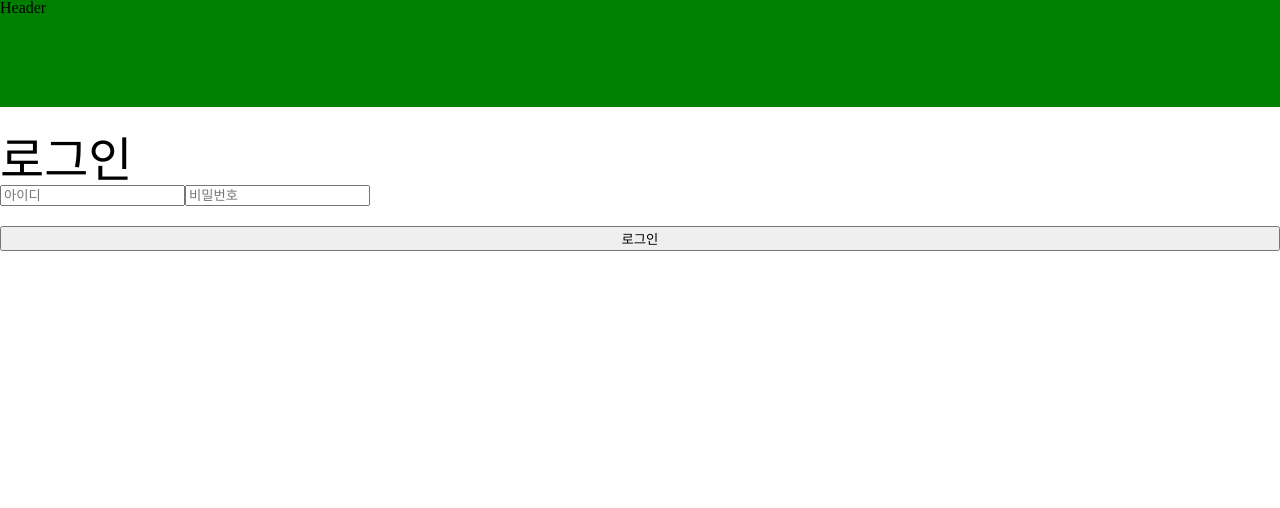
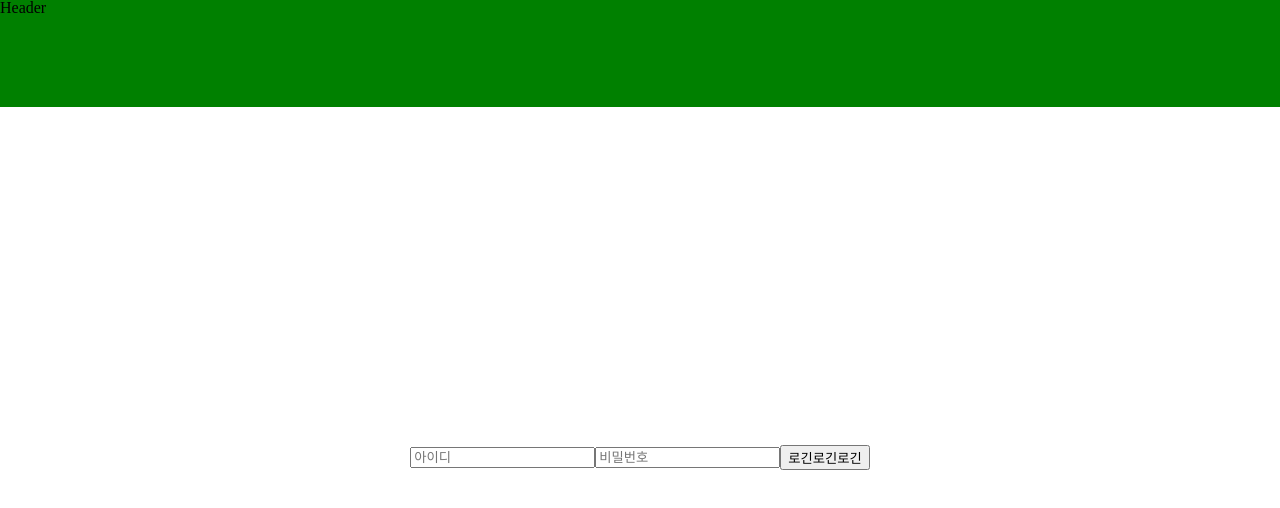
Before and after one commit to DanaKim31/compagno-client, a React (Create React App) app: page /login in a window 1280 px wide. Shown: the top 508 px of the page. Built offline with nearby package versions, Linux system fonts and the light colour scheme.

Commit message:
<fix> lostBoard : Create 정규표현식 추가

```diff
--- a/src/api/lostBoard.js
+++ b/src/api/lostBoard.js
@@ -27,8 +27,8 @@ const instanceComment = axios.create({
 // 분실 신청
 // http://localhost:8080/compagno/lostBoard
 export const createlostBoard = async (data) => {
-  // return await authorize.post("lostBoard", data);
-  return await instance.post("lostBoard", data);
+  return await authorize.post("lostBoard", data);
+  // return await instance.post("lostBoard", data);
 };
 
 // 전체 보기\
--- a/src/api/user.js
+++ b/src/api/user.js
@@ -1,6 +1,7 @@
 import axios from "axios";
 
-// http://localhost:8080/compagno/login
-export const login = async (data) => {
-  return await axios.post("http://localhost:8080/compagno/login", data);
+const instance = axios.create({ baseURL: "http://localhost:8080/compagno/" });
+
+export const loginUser = async (user) => {
+  return await instance.post("login", user);
 };
--- a/src/pages/lostBoard/CreateLostBoard.js
+++ b/src/pages/lostBoard/CreateLostBoard.js
@@ -1,13 +1,13 @@
 import { createlostBoard } from "../../api/lostBoard";
-import { useState } from "react";
+import { useState, useEffect } from "react";
 import styled from "styled-components";
-
+import { useSelector, useDispatch } from "react-redux";
 import { FaShieldDog } from "react-icons/fa6";
 import { FiMapPin } from "react-icons/fi";
 import { FaUser } from "react-icons/fa";
 import { IoSettingsOutline } from "react-icons/io5";
-// import { useSelector } from "react-redux";
 import { useNavigate } from "react-router-dom";
+import { userSave } from "../../store/user";
 
 const Div = styled.div`
   display: flex;
@@ -18,7 +18,8 @@ const Div = styled.div`
 
   input {
     margin: 5px 10px;
-    width: 30%;
+    width: 80%;
+    height: 30px;
   }
 
   h1 {
@@ -50,7 +51,47 @@ const Div = styled.div`
         display: flex;
         flex-direction: column;
         table {
-          margin-top: 20px;
+          margin-top: 10px;
+          tr {
+            height: 60px;
+            /* background-color: pink; */
+            display: flex;
+            align-items: center;
+            th {
+              border-right: 1px solid black;
+              padding-right: 50px;
+            }
+            td {
+              padding-left: 20px;
+              width: 100%;
+            }
+          }
+          td {
+            label {
+              cursor: pointer;
+              display: inline-block;
+              color: gray;
+
+              input[type="file"] {
+                display: none;
+              }
+              .images {
+                display: flex;
+
+                div {
+                  margin: 0px 20px;
+                  img {
+                    width: 200px;
+                    height: 200px;
+                  }
+                }
+              }
+            }
+            label:hover {
+              color: green;
+              font-weight: bold;
+            }
+          }
         }
       }
     }
@@ -68,7 +109,19 @@ const Div = styled.div`
 `;
 
 const CreateLostBoard = () => {
-  // const [user, setUser] = useState({});
+  const dispatch = useDispatch();
+
+  // 유저정보 가지고온다
+  const user = useSelector((state) => {
+    return state.user;
+  });
+
+  useEffect(() => {
+    const token = localStorage.getItem("token");
+    if (token !== null) {
+      dispatch(userSave(JSON.parse(localStorage.getItem("user"))));
+    }
+  }, []);
 
   const [userNickname, setUserNickname] = useState("");
   const [userPhone, setUserPhone] = useState("");
@@ -84,23 +137,22 @@ const CreateLostBoard = () => {
   const [lostAnimalRFID, setLostAnimalRFID] = useState("");
   const [images, setImages] = useState([]);
 
-  // const info = useSelector((state) => {
-  //   return state.user;
-  // });
-
-  // useEffect(() => {
-  //   if (Object.keys(info).length === 0) {
-  //     setUser(JSON.parse(localStorage.getItem("user")));
-  //   } else {
-  //     setUser(info);
-  //   }
-  // }, []);
+  const rfidReges = async (e) => {
+    const regex = /^[0-9]{10}$/g;
+    if (regex.test(e.target.value)) {
+      await setLostAnimalRFID(e.target.value);
+      console.log("rfid type : ", typeof e.target.value);
+      console.log("lostAnimalRFID : " + lostAnimalRFID);
+    }
+  };
 
   const navigate = useNavigate();
   const okCreate = async () => {
     const formData = new FormData();
-    formData.append("userNickname", userNickname);
-    formData.append("userPhone", userPhone);
+    formData.append("userId", user.userId);
+    formData.append("userImg", user.userImg);
+    formData.append("userNickname", user.userNickname);
+    formData.append("userPhone", user.userPhone);
     formData.append("lostDate", lostDate);
     formData.append("lostLocation", lostLocation);
     formData.append("lostLocationDetail", lostLocationDetail);
@@ -114,18 +166,34 @@ const CreateLostBoard = () => {
     images.forEach((image, index) => {
       formData.append(`files[${index}]`, image);
     });
+
+    console.log("fromData : " + formData.userNickname);
     await createlostBoard(formData);
+
     navigate("/viewAllLostBoard");
   };
 
+  const [imgSrc, setImgSrc] = useState([]);
   const imageCreate = (e) => {
     const files = Array.from(e.target.files);
     setImages(files);
+
+    let file;
+    for (let i = 0; i < files.length; i++) {
+      file = files[i];
+      const reader = new FileReader();
+      reader.onload = () => {
+        images[i] = reader.result;
+        setImgSrc([...images]);
+      };
+      reader.readAsDataURL(file);
+    }
   };
 
   const delCreate = async () => {
     await navigate("/viewAllLostBoard");
   };
+
   return (
     <Div>
       <h1>동물 분실 등록</h1>
@@ -140,21 +208,13 @@ const CreateLostBoard = () => {
               <tr>
                 <th>신고자 닉네임</th>
                 <td>
-                  <input
-                    type="text"
-                    value={userNickname}
-                    onChange={(e) => setUserNickname(e.target.value)}
-                  />
+                  <input type="text" value={user.userNickname} readOnly />
                 </td>
               </tr>
               <tr>
                 <th>신고자 연락처</th>
                 <td>
-                  <input
-                    type="text"
-                    value={userPhone}
-                    onChange={(e) => setUserPhone(e.target.value)}
-                  />
+                  <input type="text" value={user.userPhone} readOnly />
                 </td>
               </tr>
             </table>
@@ -253,6 +313,7 @@ const CreateLostBoard = () => {
                   <input
                     type="text"
                     value={lostAnimalAge}
+                    placeholder="숫자로 입력해주세요"
                     onChange={(e) => setLostAnimalAge(e.target.value)}
                   />
                 </td>
@@ -272,20 +333,34 @@ const CreateLostBoard = () => {
                 <td>
                   <input
                     type="text"
-                    value={lostAnimalRFID}
-                    onChange={(e) => setLostAnimalRFID(e.target.value)}
+                    placeholder="15자리숫자입력해주세요"
+                    // value={lostAnimalRFID}
+                    maxLength="15"
+                    onChange={rfidReges}
+                    // onChange={(e) => rfidReges(e.target.value)}
+                    // onChange={(e) => setLostAnimalRFID(e.target.value)}
                   />
                 </td>
               </tr>
               <tr>
                 <th>사진첨부</th>
                 <td>
+                  <label>
+                    사진 업로드 추가
                     <input
                       type="file"
                       accept="image/*"
                       multiple
                       onChange={imageCreate}
                     />
+                    <div className="images">
+                      {imgSrc.map((img, i) => (
+                        <div key={i}>
+                          <img src={img} />
+                        </div>
+                      ))}
+                    </div>
+                  </label>
                 </td>
               </tr>
             </table>
@@ -297,7 +372,6 @@ const CreateLostBoard = () => {
             설정 및 기타
           </h3>
           <div className="pContent">
-            <label>분실신고 게시판 노출 여부</label>
             <label>자동입력 방지 문자입력</label>
           </div>
         </div>
--- a/src/pages/lostBoard/ViewAllLostBoard.js
+++ b/src/pages/lostBoard/ViewAllLostBoard.js
@@ -2,7 +2,8 @@ import { viewAllLostBoard } from "../../api/lostBoard";
 import { useEffect, useState } from "react";
 import styled from "styled-components";
 import { useNavigate } from "react-router-dom";
-
+import { useDispatch, useSelector } from "react-redux";
+import { userSave } from "../../store/user";
 const Div = styled.div`
   display: flex;
   flex-direction: column;
@@ -55,6 +56,20 @@ const Div = styled.div`
 `;
 
 const ViewAllLostBoard = () => {
+  const dispatch = useDispatch();
+
+  // 유저정보 가지고온다
+  const user = useSelector((state) => {
+    return state.user;
+  });
+
+  useEffect(() => {
+    const token = localStorage.getItem("token");
+    if (token !== null) {
+      dispatch(userSave(JSON.parse(localStorage.getItem("user"))));
+    }
+  }, []);
+
   const [losts, setLosts] = useState([]);
 
   const lostAPI = async () => {
--- a/src/pages/user/Login.js
+++ b/src/pages/user/Login.js
@@ -1,62 +1,65 @@
-import { Container, Form, Button } from "react-bootstrap";
 import styled from "styled-components";
-import { useState, useEffect } from "react";
-// import { asyncLogin } from "../store/user";
+import { useState } from "react";
 import { asyncLogin } from "../../store/user";
-import { useDispatch, useSelector } from "react-redux";
+import { useDispatch } from "react-redux";
 import { useNavigate } from "react-router-dom";
 
-const H1 = styled.h1`
-  font-size: 3rem;
-  margin-top: 30px;
+const Div = styled.div`
+  display: flex;
+  justify-content: center;
+  align-items: center;
+  height: calc(100vh - 100px);
+
+  #register {
+    text-align: center;
+    width: 800px;
+    height: 800px;
+    border: 1px solid black;
+    background-color: skyblue;
+  }
 `;
 
 const Login = () => {
-  const [user, setUser] = useState({ id: "", password: "" });
-
+  const [user, setUser] = useState({ userId: "", userPwd: "" });
   const dispatch = useDispatch();
   const navigate = useNavigate();
 
-  const info = useSelector((state) => {
-    return state.user;
-  });
-
-  useEffect(() => {
-    console.log(info);
-  }, [info]);
-
+  // 로그인 버튼 눌렀을때
   const submit = () => {
+    console.log(user);
+    if (user.userId === "" || user.userId === undefined) {
+      alert("아이디를 입력하세요!");
+    } else if (user.userPwd === "" || user.userPwd === undefined) {
+      alert("비밀번호를 입력하세요!");
+    } else {
       dispatch(asyncLogin(user));
-    console.log(user);
-    navigate("/"); // 새로고침과 같음
+      // 로그인 후 홈으로 이동 (새로고침과 같다)
+      navigate("/viewAllLostBoard");
+    }
   };
 
   return (
-    <Container>
-      <H1>로그인</H1>
-      <Form.Control
+    <>
+      <Div>
+        <input
           type="text"
           placeholder="아이디"
-        style={{ marginBottom: "10px" }}
-        value={user.id}
-        onChange={(e) => setUser((prev) => ({ ...prev, id: e.target.value }))}
+          value={user.userId}
+          onChange={(e) =>
+            setUser((prev) => ({ ...prev, userId: e.target.value }))
+          }
         />
-      <Form.Control
+        <input
           type="password"
           placeholder="비밀번호"
-        value={user.password}
+          value={user.userPwd}
           onChange={(e) =>
-          setUser((prev) => ({ ...prev, password: e.target.value }))
+            setUser((prev) => ({ ...prev, userPwd: e.target.value }))
           }
         />
-      <Button
-        variant="dark"
-        style={{ width: "100%", marginTop: "10px" }}
-        onClick={submit}
-      >
-        로그인
-      </Button>
-    </Container>
+        <button onClick={submit}>로긴로긴로긴</button>
+      </Div>
+    </>
   );
 };
 export default Login;
```
Also changed, not shown: src/store/user.js (+7 -6 lines). Lines whose indentation alone changed are shown as unchanged.
